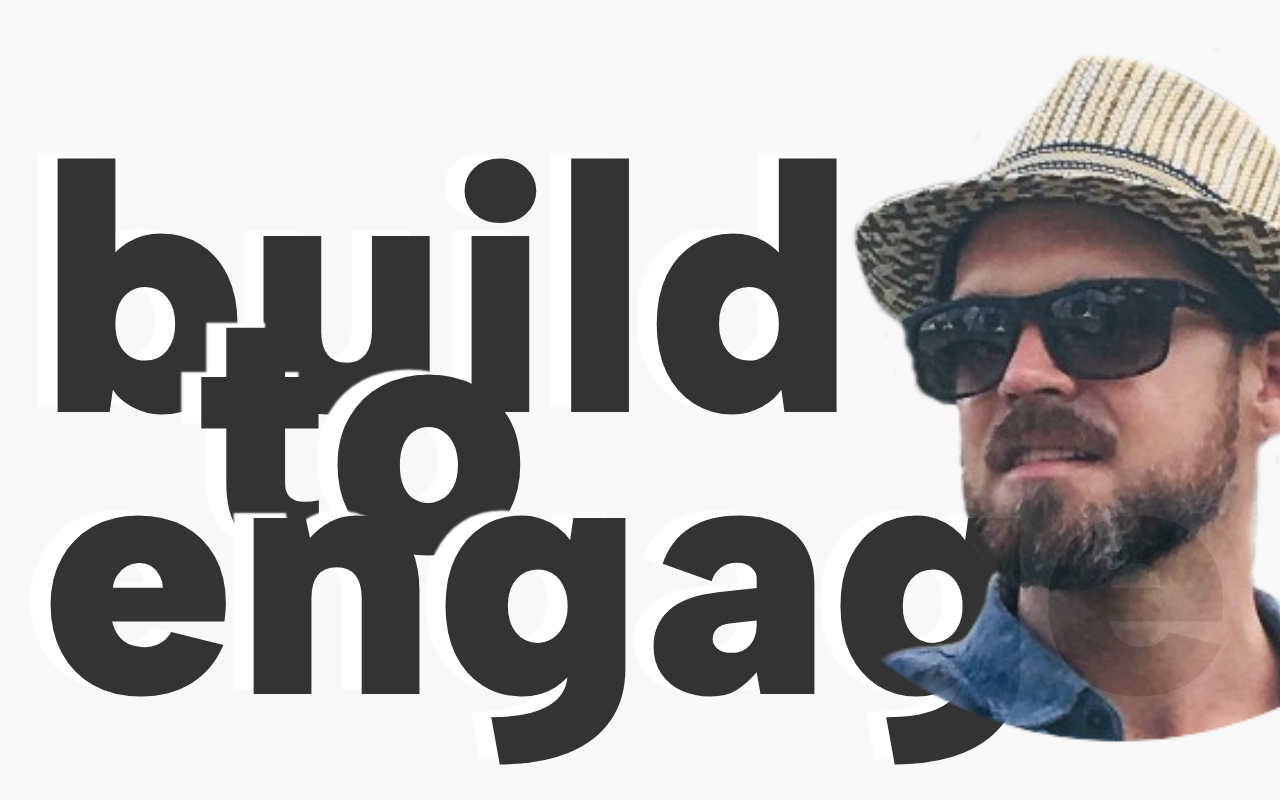
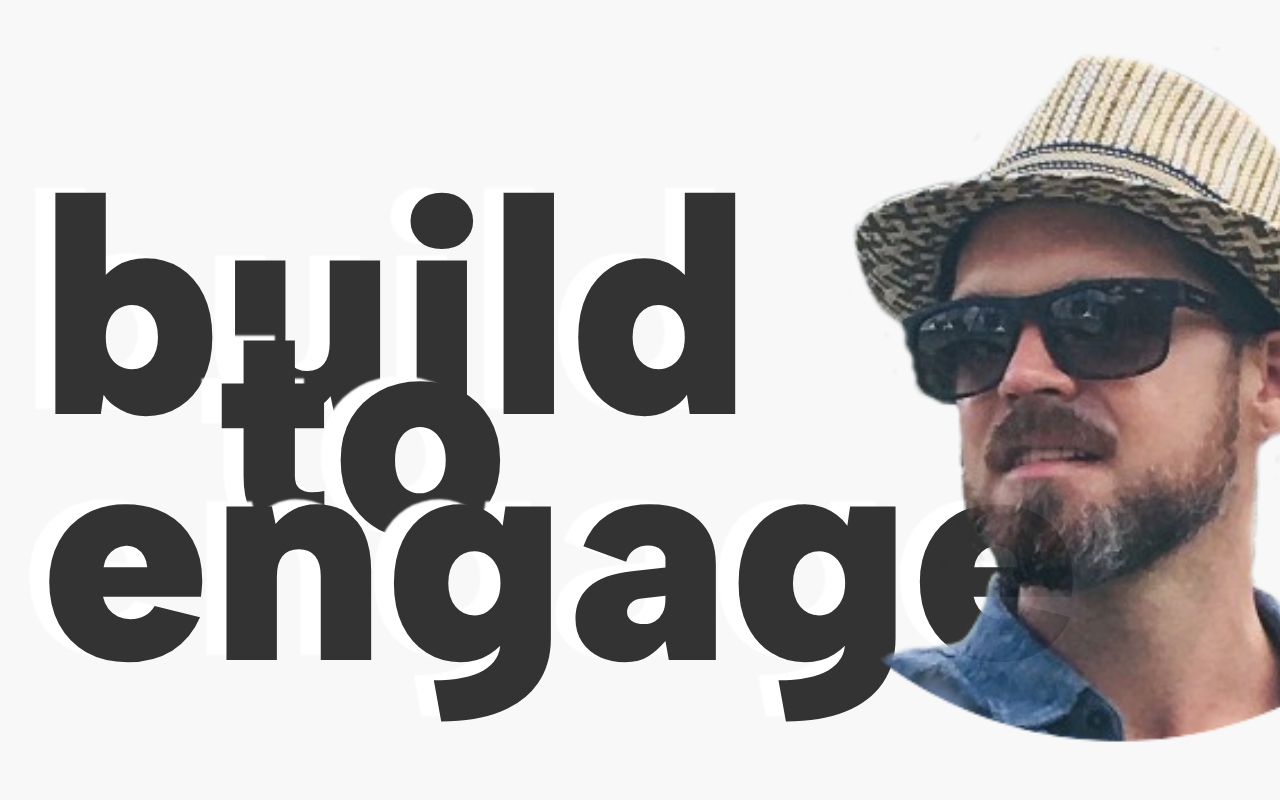
Before and after one commit to michaeladrianlucas/michaeladrianlucas.github.io, a plain HTML site: page index.html in a window 1280 px wide. Drawn offline with Linux system fonts and the light colour scheme.

Commit message:
change font to vw

```diff
--- a/index.html
+++ b/index.html
@@ -23,7 +23,7 @@
             font-optical-sizing: auto;
             font-weight: 900;
             font-style: normal;
-            font-size: 22rem;
+            font-size: 24vw;
             line-height: 0.4;
             letter-spacing: 0.25;
             text-shadow: #fff -20px -5px 2px;
```
